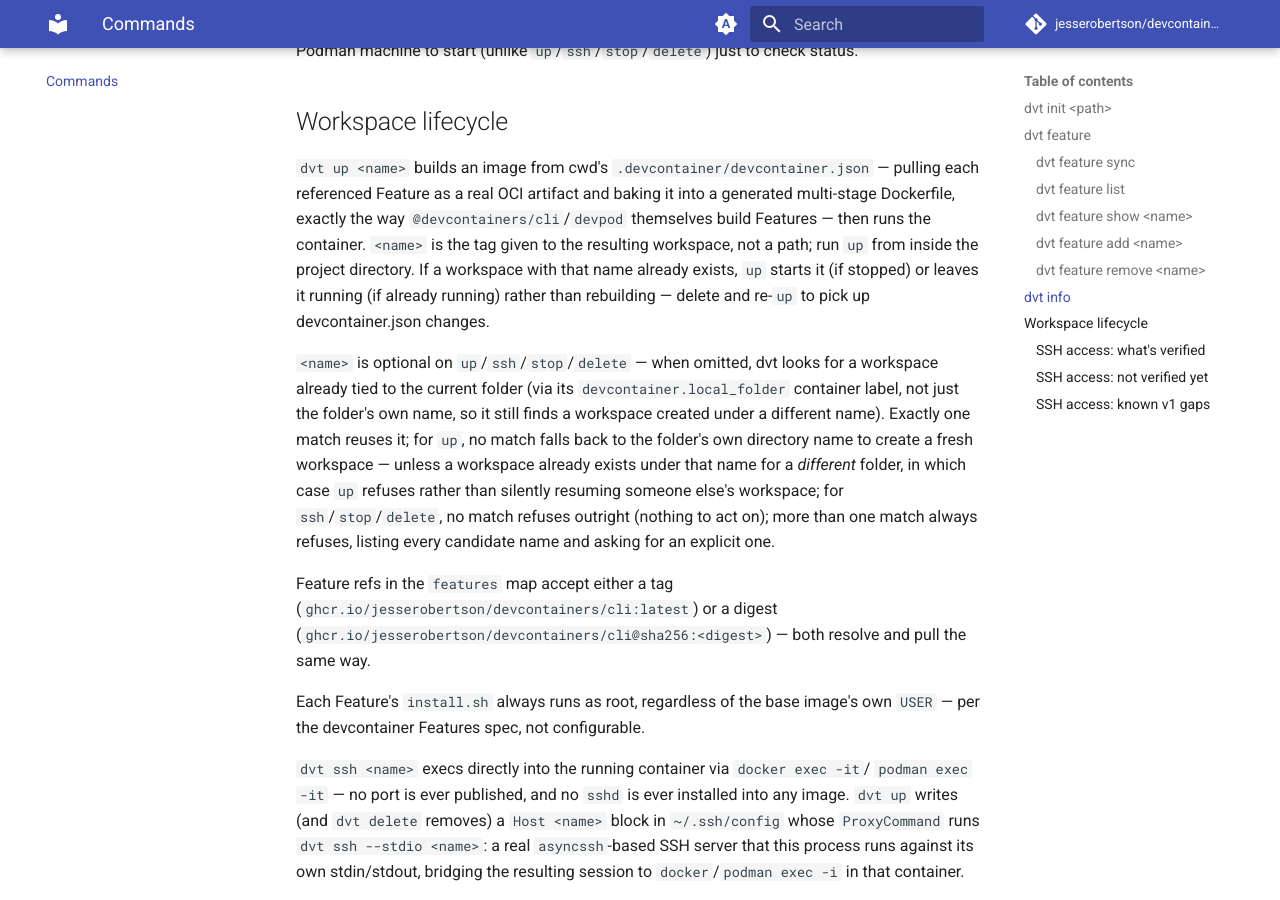
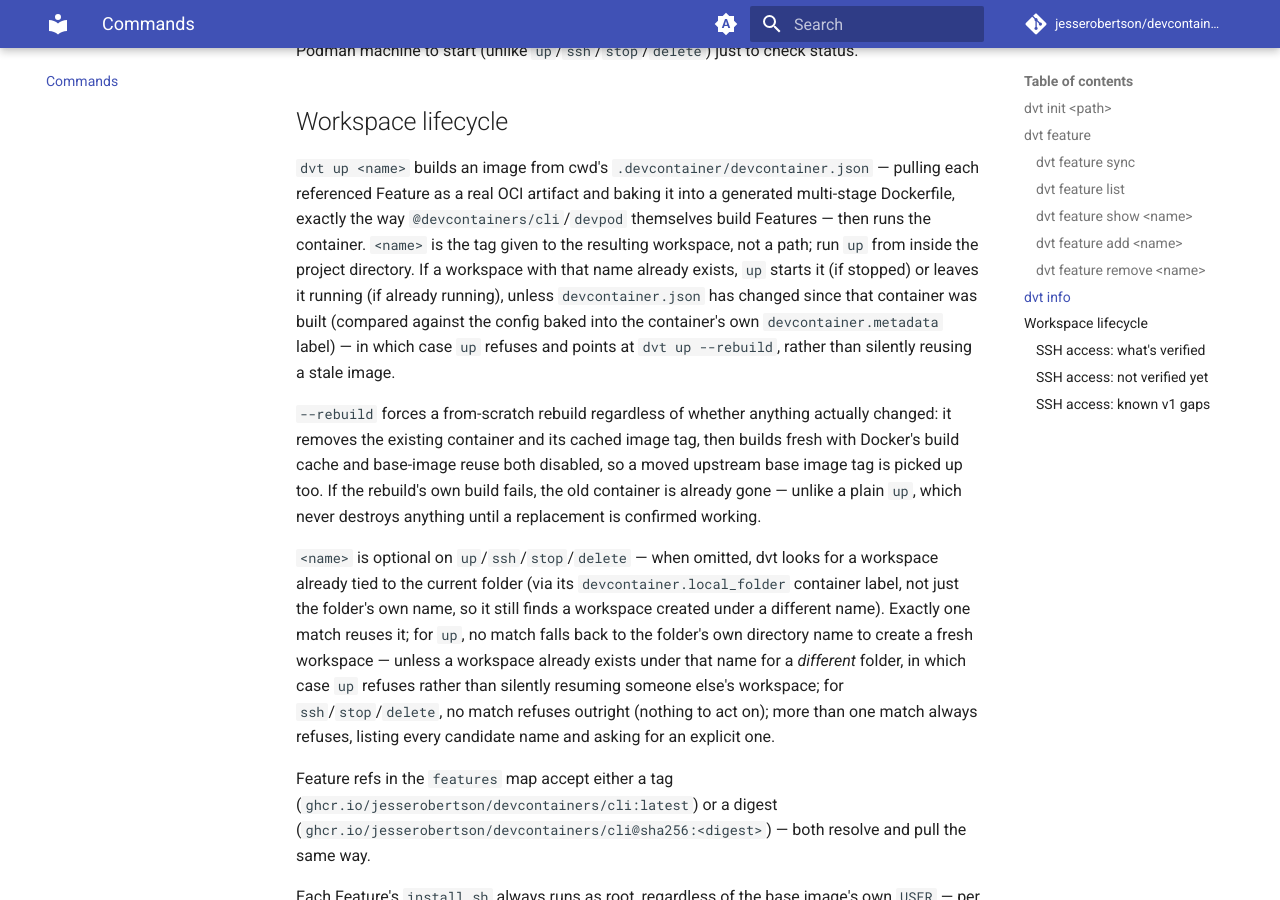
Before and after one commit to jesserobertson/devcontainers, an MkDocs documentation site: the page built from dvt/docs/content/commands.md, in a window 1280 px wide and 900 px high, scrolled down 1876 px. Built offline with MkDocs 1.6.1 and Material for MkDocs 9.7.7, drawn with Linux system fonts in a browser that asks for light colours; comment, search, counter and statistics services are not loaded.

Commit message:
docs(dvt): document dvt up --rebuild

```diff
--- a/dvt/docs/content/commands.md
+++ b/dvt/docs/content/commands.md
@@ -78,8 +78,17 @@ multi-stage Dockerfile, exactly the way `@devcontainers/cli`/`devpod` themselves
 build Features — then runs the container. `<name>` is the tag given to the
 resulting workspace, not a path; run `up` from inside the project directory. If a
 workspace with that name already exists, `up` starts it (if stopped) or leaves it
-running (if already running) rather than rebuilding — delete and re-`up` to pick up
-devcontainer.json changes.
+running (if already running), unless `devcontainer.json` has changed since that
+container was built (compared against the config baked into the container's own
+`devcontainer.metadata` label) — in which case `up` refuses and points at
+`dvt up --rebuild`, rather than silently reusing a stale image.
+
+`--rebuild` forces a from-scratch rebuild regardless of whether anything actually
+changed: it removes the existing container and its cached image tag, then builds
+fresh with Docker's build cache and base-image reuse both disabled, so a moved
+upstream base image tag is picked up too. If the rebuild's own build fails, the old
+container is already gone — unlike a plain `up`, which never destroys anything until
+a replacement is confirmed working.
 
 `<name>` is optional on `up`/`ssh`/`stop`/`delete` — when omitted, dvt looks for a workspace
 already tied to the current folder (via its `devcontainer.local_folder` container label, not
```
